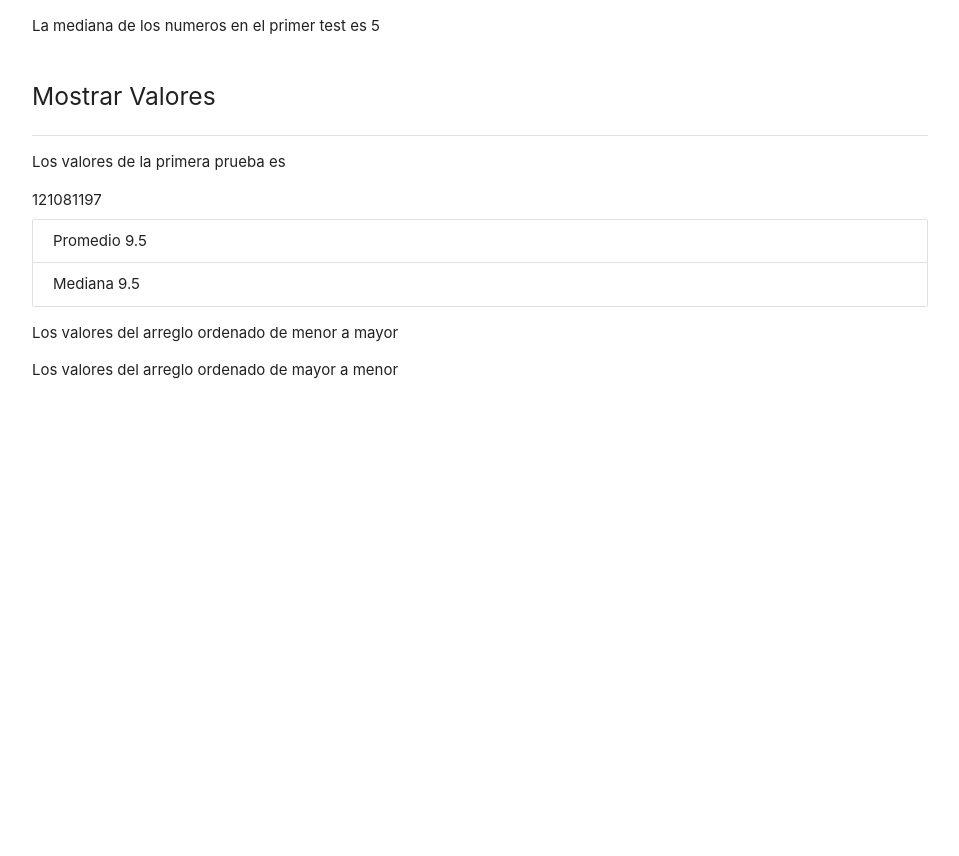
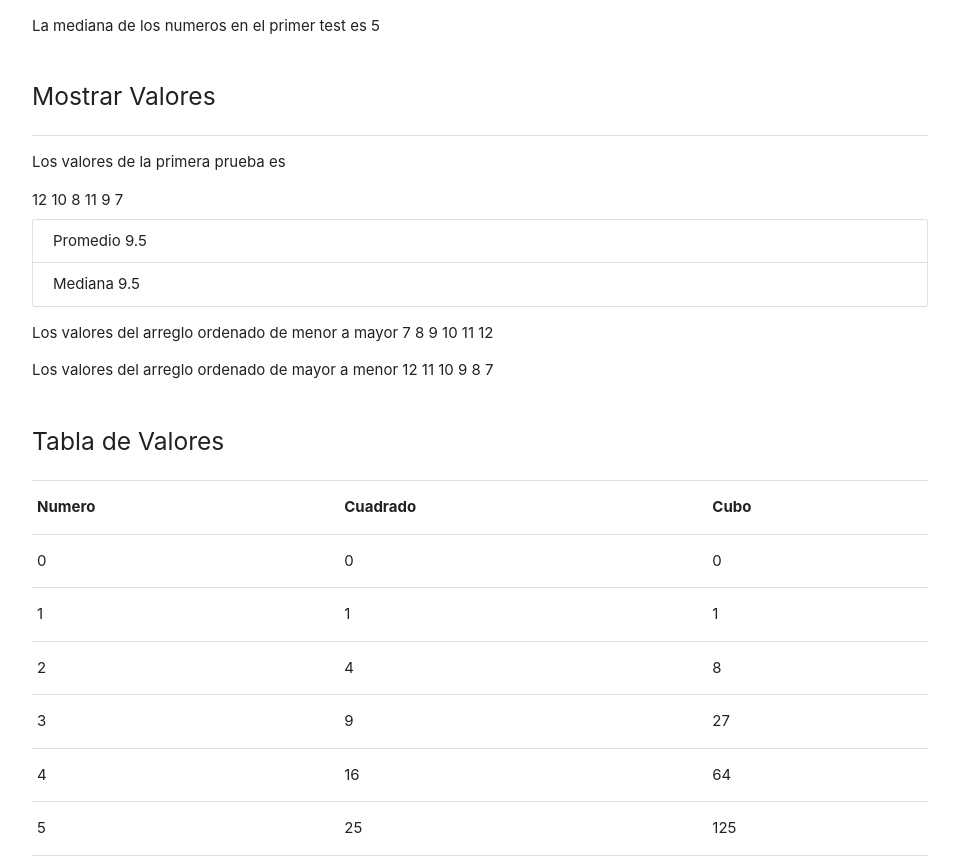
Before and after one commit to MartinNoboa/DAW, a PHP site: page / in a window 1280 px wide. Shown: the part 434-1290 px from the top of the page, without its empty margins (160-1119 px from the left). Before the commit the page ends 813 px from the top, so only its background shows below. Run offline with PHP 8.4, Linux system fonts and the light colour scheme.

Commit message:
Lab terminado sin preguntas

```diff
--- a/Lab9/_mostrarNum.html
+++ b/Lab9/_mostrarNum.html
@@ -16,5 +16,5 @@
 
 
 
-<p>Los valores del arreglo ordenado de menor a mayor</p>
-<p>Los valores del arreglo ordenado de mayor a menor</p>
+<p>Los valores del arreglo ordenado de menor a mayor    <?= sortAsc() ?></p>
+<p>Los valores del arreglo ordenado de mayor a menor    <?= sortDesc() ?></p>
--- /dev/null
+++ b/Lab9/_table.html
@@ -0,0 +1,34 @@
+<div class="section">
+    <h5>Tabla de Valores</h5>
+</div>
+<div class = "divider"></div>
+
+
+<table class = "highlight">
+    <thead>
+        <tr>
+            <th>Numero</th>
+            <th>Cuadrado</th>
+            <th>Cubo</th>
+        </tr>
+    </thead>
+
+    <tbody>
+       <?= generarNumeros() ?>
+        <!--<tr>
+            <td>Alvin</td>
+            <td>Eclair</td>
+            <td>$0.87</td>
+        </tr>
+        <tr>
+            <td>Alan</td>
+            <td>Jellybean</td>
+            <td>$3.76</td>
+        </tr>
+        <tr>
+            <td>Jonathan</td>
+            <td>Lollipop</td>
+            <td>$7.00</td>
+        </tr>-->
+    </tbody>
+</table>
--- a/Lab9/index.php
+++ b/Lab9/index.php
@@ -47,7 +47,7 @@
 
 function imprimir($array){
   for($i = 0; $i < count($array); $i++){
-      print_r($array[$i]);
+      print_r($array[$i]." ");
   }
 }
 
@@ -68,18 +68,52 @@
  return median($arreglo1);
 }
 
-function sortDesc($arreglo){
+function sortAsc(){
+    $arreglo = array(7, 8, 9, 10, 11, 12);
+    sort($arreglo);
+    imprimir($arreglo);
+}
+
+function sortDesc(){
+    $arreglo = array(7, 8, 9, 10, 11, 12);
     rsort($arreglo);
     imprimir($arreglo);
 }
 
-function sortAsc($arreglo){
-    sort($arreglo);
-    imprimir($arreglo);
+//--------------------------------------------tabla de valores
 
+function generarTabla($array, $cuadrados, $cubos, $n){
+    for($i = 0; $i <= $n; $i++){
+        echo '<tr>';
+        echo "<td> $array[$i] </td>";
+        echo "<td> $cuadrados[$i] </td>";
+        echo "<td> $cubos[$i] </td>";
+        echo '</tr>';
+    }
+}
+
+function generarNumeros(){
+    $n = 5;
+    $numeros = array();
+    $cuadrados = array();
+    $cubos = array();
+
+    for($i = 0; $i <= $n; $i++){
+        $numeros[$i] = $i;
+    }
+
+    for($i = 0; $i <= $n; $i++){
+        $cuadrados[$i] = $numeros[$i]*$numeros[$i];
+    }
+
+    for($i = 0; $i <= $n; $i++){
+        $cubos[$i] = $numeros[$i]*$numeros[$i]*$numeros[$i];
     }
 
 
+
+    generarTabla($numeros, $cuadrados, $cubos, $n);
+}
 
 
 
@@ -89,7 +123,8 @@
     include("_promedio.html");
     include("_median.html");
     include("_mostrarNum.html");
-  include("_footer.html")
+    include("_table.html");
+    include("_footer.html");
 
 
 ?>
```
Lines whose indentation alone changed are shown as unchanged.
